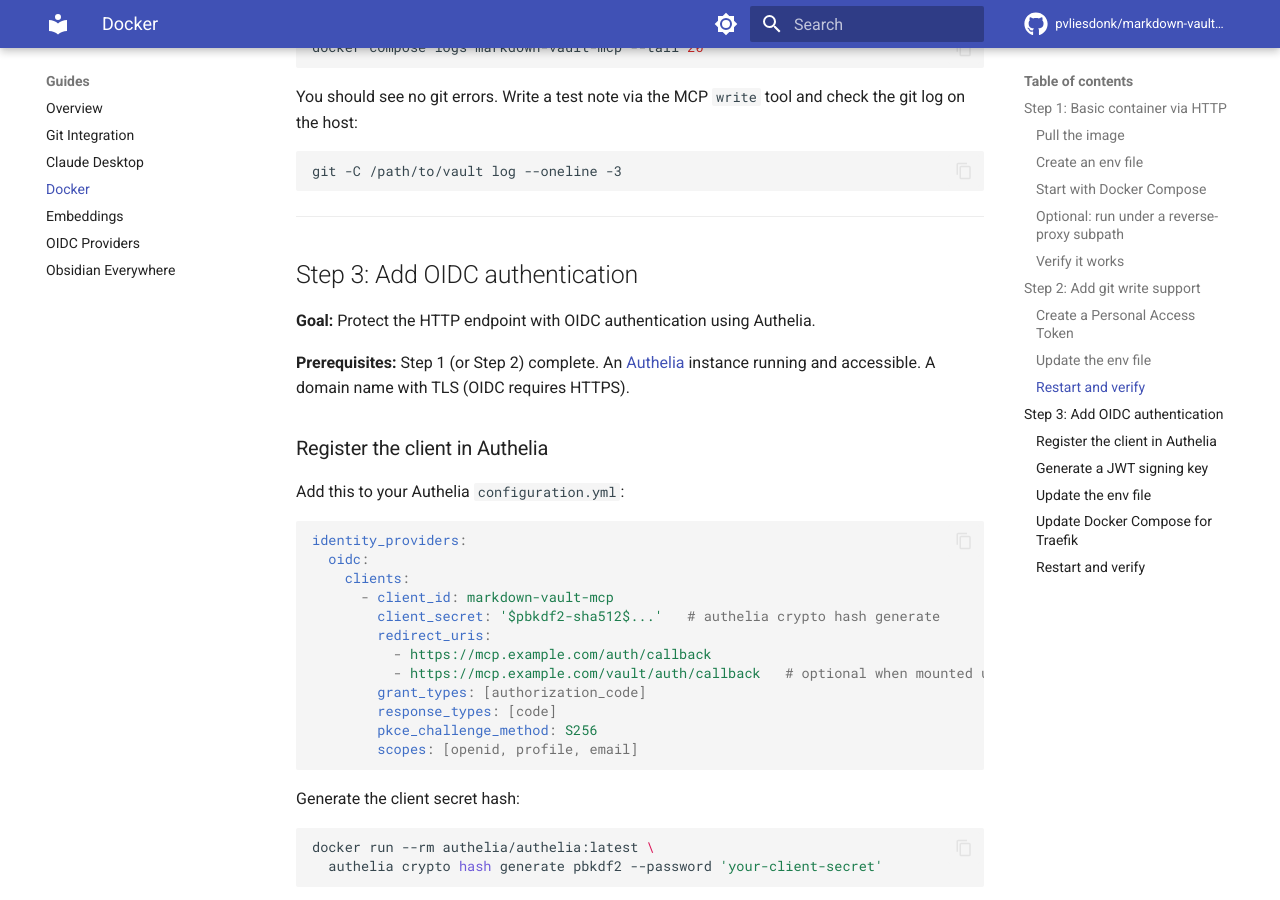
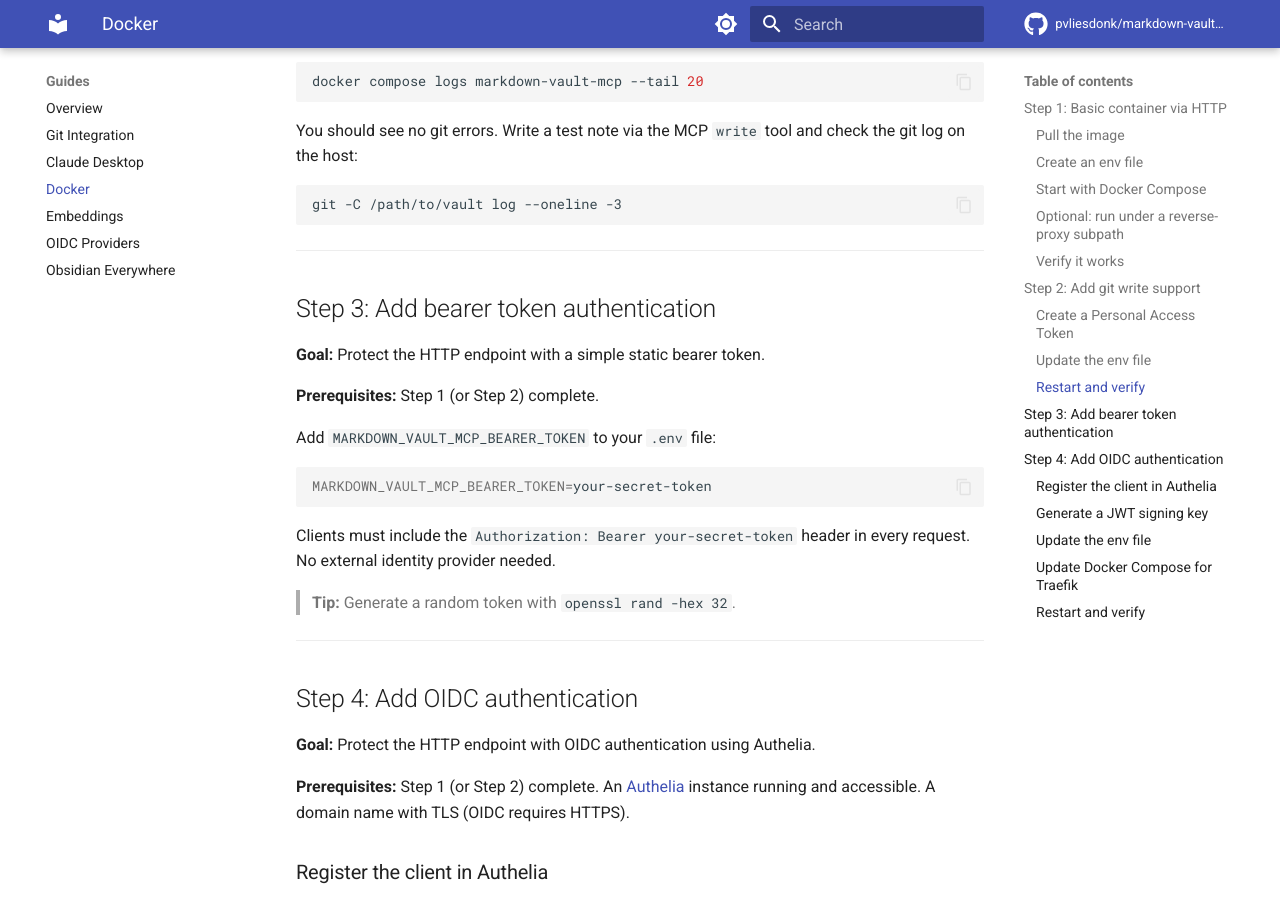
Before and after one commit to pvliesdonk/markdown-mcp, an MkDocs documentation site: the page built from docs/guides/docker.md, in a window 1280 px wide and 900 px high, scrolled down 3178 px. Built offline with MkDocs 1.6.1 and Material for MkDocs 9.7.7, drawn with Linux system fonts in a browser that asks for light colours; comment, search, counter and statistics services are not loaded; some of the changed text lies outside the part shown.

Commit message:
feat: simple bearer token authentication via env var
Add MARKDOWN_VAULT_MCP_BEARER_TOKEN env var for static bearer token
auth using FastMCP's built-in StaticTokenVerifier. Auth precedence:
bearer token → OIDC → no auth (first configured wins).

- _build_bearer_auth() in mcp_server.py (same pattern as OIDC)
- 10 new tests: verifier construction, token validation, precedence
- Updated design.md, README, docker guide, new example env file

Fixes #166

Co-Authored-By: Claude Opus 4.6 <noreply@anthropic.com>

````diff
--- a/docs/guides/docker.md
+++ b/docs/guides/docker.md
@@ -4,7 +4,8 @@ This guide walks through three progressive Docker deployments:
 
 1. **Basic** — read-only container with keyword search via HTTP
 2. **Git write support** — enable write operations with auto-commit and push
-3. **OIDC authentication** — protect HTTP access with Authelia
+3. **Bearer token authentication** — simple static token auth
+4. **OIDC authentication** — protect HTTP access with Authelia
 
 Each step builds on the previous one.
 
@@ -141,7 +142,25 @@ git -C /path/to/vault log --oneline -3
 
 ---
 
-## Step 3: Add OIDC authentication
+## Step 3: Add bearer token authentication
+
+**Goal:** Protect the HTTP endpoint with a simple static bearer token.
+
+**Prerequisites:** Step 1 (or Step 2) complete.
+
+Add `MARKDOWN_VAULT_MCP_BEARER_TOKEN` to your `.env` file:
+
+```bash
+MARKDOWN_VAULT_MCP_BEARER_TOKEN=your-secret-token
+```
+
+Clients must include the `Authorization: Bearer your-secret-token` header in every request. No external identity provider needed.
+
+> **Tip:** Generate a random token with `openssl rand -hex 32`.
+
+---
+
+## Step 4: Add OIDC authentication
 
 **Goal:** Protect the HTTP endpoint with OIDC authentication using Authelia.
 
````
Also changed, not shown: README.md (+27 -4 lines), docs/design.md (+23 -0 lines), 3 other files.
